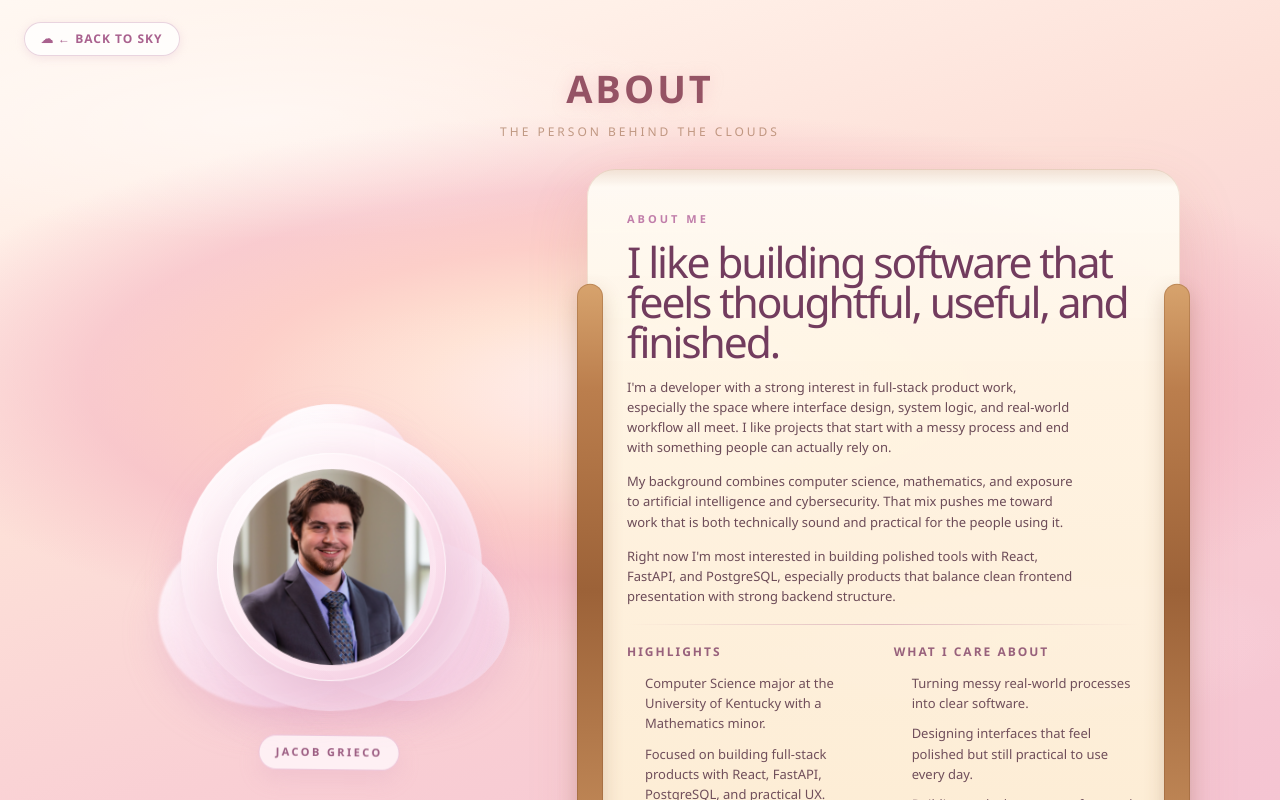
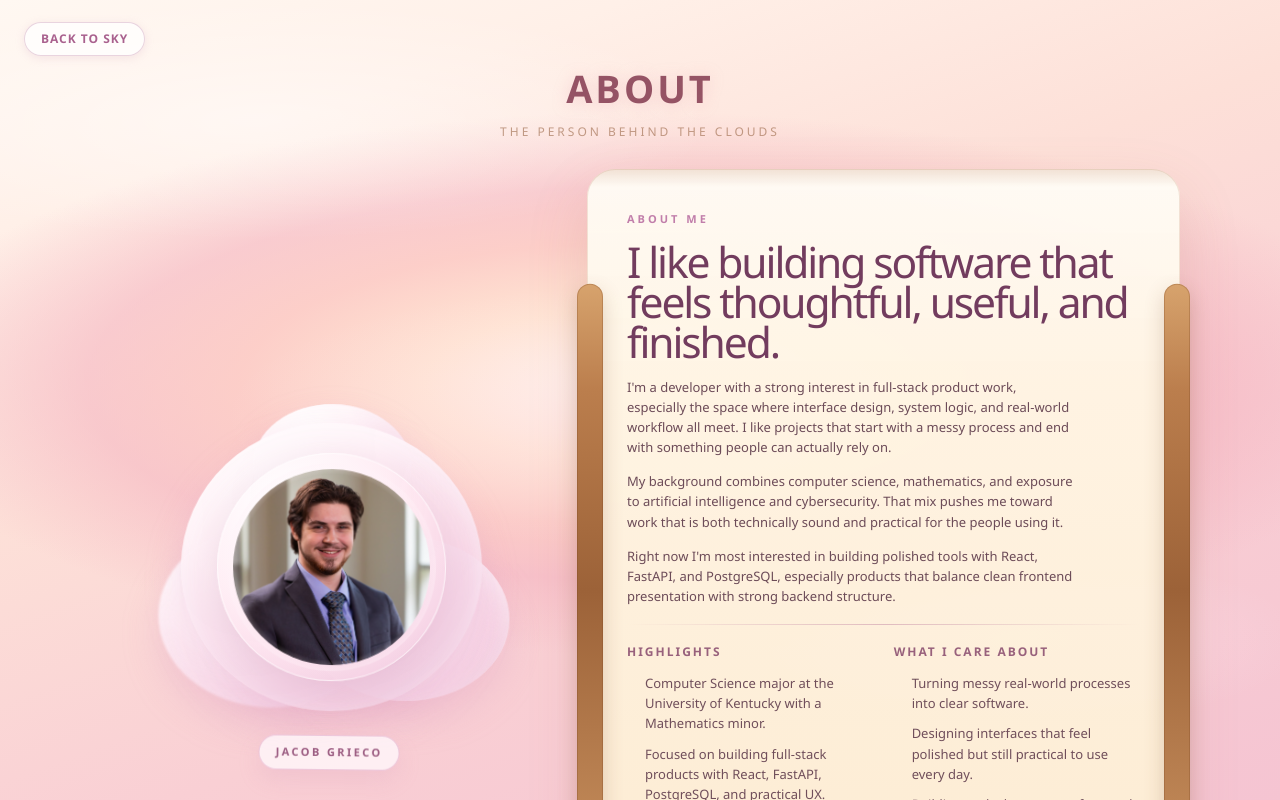
Before and after one commit to JacobDGrieco/HITCH_LLC, a React (Vite) app: page /about in a window 1280 px wide. Built offline with nearby package versions, Linux system fonts and the light colour scheme; no server answers.

Commit message:
updated the pages for new image paths

```diff
--- a/src/components/PageShell.jsx
+++ b/src/components/PageShell.jsx
@@ -1,88 +1,44 @@
-import { useEffect, useRef, useState } from 'react'
+import { useEffect, useState } from 'react'
 import { useNavigate } from 'react-router-dom'
 import { useSiteChrome } from './chrome/useSiteChrome'
 import '../styles/page-shell.css'
 
-const PUFF_CFG = [
-  { ox: 0, oy: 0, size: 70, delay: 0, dur: 600 },
-  { ox: -25, oy: -10, size: 65, delay: 40, dur: 620 },
-  { ox: 25, oy: -10, size: 65, delay: 40, dur: 620 },
-  { ox: -45, oy: 15, size: 60, delay: 80, dur: 640 },
-  { ox: 45, oy: 15, size: 60, delay: 80, dur: 640 },
-  { ox: -20, oy: 30, size: 68, delay: 60, dur: 630 },
-  { ox: 20, oy: 30, size: 68, delay: 60, dur: 630 },
-  { ox: 0, oy: -28, size: 58, delay: 100, dur: 650 },
-]
+const RETURN_SECTION_STORAGE_KEY = 'cloudsHomeReturnSection'
 
 export default function PageShell({ children, section = 'default' }) {
 	const navigate = useNavigate()
 	const { setDasHidden } = useSiteChrome()
-  const puffRefs = useRef([])
-  const expandRef = useRef(null)
-  const [visible, setVisible] = useState(false)
 	const [contentVisible, setContentVisible] = useState(false)
+	const [returning, setReturning] = useState(false)
 
 	useEffect(() => {
 		setDasHidden(false)
 
-    const cx = window.innerWidth / 2
-    const cy = window.innerHeight / 2
-    const stage = expandRef.current
-    stage.style.left = `${cx}px`
-    stage.style.top = `${cy}px`
-
-    const vw = window.innerWidth
-    puffRefs.current.forEach((el, i) => {
-      if (!el) return
-      const cfg = PUFF_CFG[i]
-      const sizePx = (cfg.size / 100) * vw * 2.2
-      el.style.width = `${sizePx}px`
-      el.style.height = `${sizePx}px`
-      el.style.left = `${(cfg.ox / 100) * vw}px`
-      el.style.top = `${(cfg.oy / 100) * vw}px`
-      el.style.opacity = '1'
-      el.style.transform = 'translate(-50%, -50%) scale(1)'
-    })
-
-    const t1 = setTimeout(() => setVisible(true), 50)
-    const t2 = setTimeout(() => setContentVisible(true), 200)
+		const contentTimer = setTimeout(() => setContentVisible(true), 700)
 
 		return () => {
-      clearTimeout(t1)
-      clearTimeout(t2)
+			clearTimeout(contentTimer)
 		}
 	}, [setDasHidden])
 
 	function handleBack() {
+		if (returning) return
 		setDasHidden(true)
 		setContentVisible(false)
-    setTimeout(() => {
-      setVisible(false)
-      puffRefs.current.forEach((el) => {
-        if (!el) return
-        el.style.transition = 'transform 550ms cubic-bezier(0.64,0,0.78,0), opacity 350ms ease 200ms'
-        el.style.transform = 'translate(-50%, -50%) scale(0.04)'
-        el.style.opacity = '0'
-      })
-      setTimeout(() => navigate('/'), 560)
-    }, 300)
+		setReturning(true)
+		window.sessionStorage.setItem(RETURN_SECTION_STORAGE_KEY, section)
+		setTimeout(() => navigate('/'), 720)
 	}
 
 	return (
 		<>
 			<div className={`page-shell__sky page-shell__sky--${section}`} />
 
-      <div ref={expandRef} className="page-shell__expand">
-        {PUFF_CFG.map((_, i) => (
-          <div key={i} ref={(el) => { puffRefs.current[i] = el }} className="page-shell__expand-puff" />
-        ))}
-      </div>
-
-      <div className={`page-shell__overlay page-shell__overlay--${section} ${visible ? 'page-shell__overlay--visible' : 'page-shell__overlay--hidden'}`}>
+			<div className={`page-shell__overlay page-shell__overlay--${section} page-shell__overlay--visible ${returning ? 'page-shell__overlay--returning' : ''}`}>
 				<div className="page-shell__wisps" />
 
 				<button type="button" onClick={handleBack} className="page-shell__back">
-          ☁ ← Back to sky
+					Back to sky
 				</button>
 
 				<div className={`page-shell__content ${contentVisible ? 'page-shell__content--visible' : 'page-shell__content--hidden'}`}>
--- a/src/pages/ContactPage.jsx
+++ b/src/pages/ContactPage.jsx
@@ -19,7 +19,7 @@ const CONTACTS = [
 		title: 'LinkedIn',
 		subtitle: 'Professional profile',
 		href: 'https://linkedin.com/in/jacob-grieco',
-		iconImage: '/linkedin.png',
+		iconImage: '/contact/linkedin.png',
 		hue: 'rgba(175,220,255,0.94)',
 		size: 174,
 		delay: -1.6,
@@ -29,7 +29,7 @@ const CONTACTS = [
 		title: 'GitHub',
 		subtitle: 'Projects and code',
 		href: 'https://github.com/JacobDGrieco',
-		iconImage: '/github.png',
+		iconImage: '/contact/github.png',
 		hue: 'rgba(212,193,255,0.94)',
 		size: 170,
 		delay: -0.7,
@@ -38,8 +38,8 @@ const CONTACTS = [
 	{
 		title: 'Resume',
 		subtitle: 'Download PDF',
-		href: '/resume.pdf',
-		iconImage: '/resume.png',
+		href: '/contact/resume.pdf',
+		iconImage: '/contact/resume.png',
 		hue: 'rgba(255,217,170,0.94)',
 		size: 172,
 		delay: -2.2,
--- a/src/pages/ExperiencePage.jsx
+++ b/src/pages/ExperiencePage.jsx
@@ -11,7 +11,7 @@ const FALLBACK = [
 		dateRange: 'Jan 2026 - May 2026',
 		desc: 'Building a production-ready scheduling system for UK HealthCare clinic managers with a Gantt-style UI, role-based access, and automated email reminders.',
 		tags: ['React', 'FastAPI / Python', 'PostgreSQL', 'REST APIs'],
-		iconImage: '/staffingtool.png',
+		iconImage: '/projects/staffingtool.png',
 		gemColor: 'rgba(0, 41, 122, 0.96)',
 		size: 350,
 		featured: true,
@@ -24,7 +24,7 @@ const FALLBACK = [
 		dateRange: 'Feb 2024 - May 2026',
 		desc: 'Handled front-line housing operations, key and package management, resident support, and emergency-response coordination.',
 		tags: ['Operations', 'Resident Support', 'Customer Service'],
-		iconImage: '/staffingtool.png',
+		iconImage: '/projects/staffingtool.png',
 		gemColor: 'rgba(16, 38, 104, 0.95)',
 		size: 330,
 		featured: true,
--- a/src/pages/ProjectsPage.jsx
+++ b/src/pages/ProjectsPage.jsx
@@ -5,11 +5,11 @@ import DropCard from '../components/DropCard';
 
 const FALLBACK = [
 	{
-		id: 'asd',
-		title: 'ASD',
+		id: 'a.s.d',
+		title: 'A.S.D',
 		desc: 'Music promo platform with artist pages, album and song routes, admin tools, and Prisma-backed media workflows.',
 		tags: ['React', 'Vercel', 'Prisma', 'REST APIs'],
-		iconImage: '/asd.png',
+		iconImage: '/projects/asd.png',
 		live: 'https://www.asdrecords.net',
 		gemColor: 'rgba(120,210,255,0.92)',
 		size: 328,
@@ -20,7 +20,7 @@ const FALLBACK = [
 		title: 'UK HealthCare Staffing Tool',
 		desc: 'Full-stack scheduling system with week views, Gantt interactions, clinic templates, and PDF export workflows.',
 		tags: ['React', 'FastAPI / Python', 'PostgreSQL', 'SQLAlchemy'],
-		iconImage: '/staffingtool.png',
+		iconImage: '/projects/staffingtool.png',
 		github: 'https://github.com/Daratheon/Staffing-Tool-UK',
 		live: 'https://staffing-tool-uk.onrender.com/',
 		featured: true,
@@ -33,7 +33,7 @@ const FALLBACK = [
 		title: 'PokémonPGC',
 		desc: 'Post-game checklist & Pokédex tracker across multiple titles. Migrated to React 18 with Prisma-backed sync.',
 		tags: ['React', 'Node.js', 'Prisma', 'SQL'],
-		iconImage: '/ppgc.png',
+		iconImage: '/projects/ppgc.png',
 		live: 'https://www.pokemonpgc.com/',
 		gemColor: 'rgba(200,185,255,0.92)',
 		size: 320,
@@ -44,7 +44,7 @@ const FALLBACK = [
 		title: 'RelaTime',
 		desc: 'Relationship graph editor with a built-in timeline for tracking how nodes and connections evolve over time.',
 		tags: ['React', 'JavaScript', 'Cytoscape.js', 'JSZip'],
-		iconImage: '/relatime.png',
+		iconImage: '/projects/relatime.png',
 		live: 'https://www.relatime.org/',
 		featured: true,
 		gemColor: 'rgba(175,220,255,0.92)',
--- a/src/styles/page-shell.css
+++ b/src/styles/page-shell.css
@@ -5,24 +5,6 @@
 		radial-gradient(ellipse 68% 38% at 50% 52%, rgba(255, 235, 215, 0.88) 0%, rgba(252, 215, 198, 0.78) 30%, rgba(245, 195, 185, 0.50) 55%, transparent 76%),
 		linear-gradient(180deg, #f6ddd4 0%, #f7e0d5 18%, #f8e5d8 36%, #faeadd 56%, #fcf0e5 78%, #fff7f0 100%);
 	z-index: 0;
-}
-
-.page-shell__expand {
-	position: fixed;
-	top: 0;
-	left: 0;
-	width: 0;
-	height: 0;
-	z-index: 20;
-	pointer-events: none;
-}
-
-.page-shell__expand-puff {
-	position: absolute;
-	border-radius: 50%;
-	transform: translate(-50%, -50%) scale(0);
-	opacity: 0;
-	background: radial-gradient(ellipse at 38% 28%, rgba(255, 248, 252, 1) 0%, rgba(255, 232, 244, 0.98) 20%, rgba(252, 212, 232, 0.96) 40%, rgba(244, 190, 218, 0.93) 58%, rgba(230, 165, 205, 0.88) 74%, rgba(210, 140, 190, 0.8) 88%, rgba(190, 118, 172, 0.65) 100%);
 }
 
 .page-shell__overlay {
@@ -36,6 +18,22 @@
 	overflow: hidden;
 	display: flex;
 	flex-direction: column;
+}
+
+.page-shell__overlay::before {
+	content: '';
+	position: absolute;
+	inset: 0;
+	z-index: 4;
+	pointer-events: none;
+	background:
+		radial-gradient(ellipse 60% 34% at 50% 48%, rgba(255, 248, 240, 0.96) 0%, rgba(255, 228, 210, 0.90) 28%, rgba(252, 200, 195, 0.78) 52%, rgba(244, 175, 190, 0.52) 72%, transparent 100%),
+		linear-gradient(160deg, #fff8f2 0%, #fff0e8 18%, #fde0d8 42%, #f9cfd4 68%, #f5c4d2 100%);
+	animation: pageShellGradientVeil 1.08s cubic-bezier(0.22, 1, 0.36, 1) 0.02s both;
+}
+
+.page-shell__overlay--returning::before {
+	animation: pageShellGradientVeilReturn 0.7s cubic-bezier(0.22, 1, 0.36, 1) both;
 }
 
 .page-shell__overlay--hidden {
@@ -52,6 +50,7 @@
 	position: absolute;
 	inset: 0;
 	pointer-events: none;
+	z-index: 1;
 	background: radial-gradient(ellipse 60% 25% at 20% 15%, rgba(255, 255, 255, 0.5) 0%, transparent 60%), radial-gradient(ellipse 40% 20% at 80% 80%, rgba(240, 220, 255, 0.35) 0%, transparent 55%);
 }
 
@@ -95,16 +94,20 @@
 	justify-content: flex-start;
 	padding: 60px 40px 40px;
 	overflow-y: auto;
-	transition: opacity 0.4s ease 0.1s, transform 0.4s ease 0.1s;
+	position: relative;
+	z-index: 3;
+	transition: opacity 0.52s ease, transform 0.58s cubic-bezier(0.22, 1, 0.36, 1), filter 0.58s ease;
 }
 
 .page-shell__content--hidden {
 	opacity: 0;
-	transform: translateY(18px);
+	filter: blur(6px);
+	transform: translateY(34px);
 }
 
 .page-shell__content--visible {
 	opacity: 1;
+	filter: blur(0);
 	transform: translateY(0);
 }
 
@@ -159,6 +162,26 @@
 		radial-gradient(ellipse 48% 24% at 50% 52%, rgba(255, 226, 238, 0.44) 0%, transparent 68%);
 }
 
+@keyframes pageShellGradientVeil {
+	0%, 44% {
+		opacity: 1;
+	}
+
+	100% {
+		opacity: 0;
+	}
+}
+
+@keyframes pageShellGradientVeilReturn {
+	0% {
+		opacity: 0;
+	}
+
+	100% {
+		opacity: 1;
+	}
+}
+
 @media (max-width: 900px) {
 	.page-shell__back {
 		top: 18px;
```
Also changed, not shown: src/pages/EducationPage.jsx (+4 -4 lines). Lines whose indentation alone changed are shown as unchanged.
